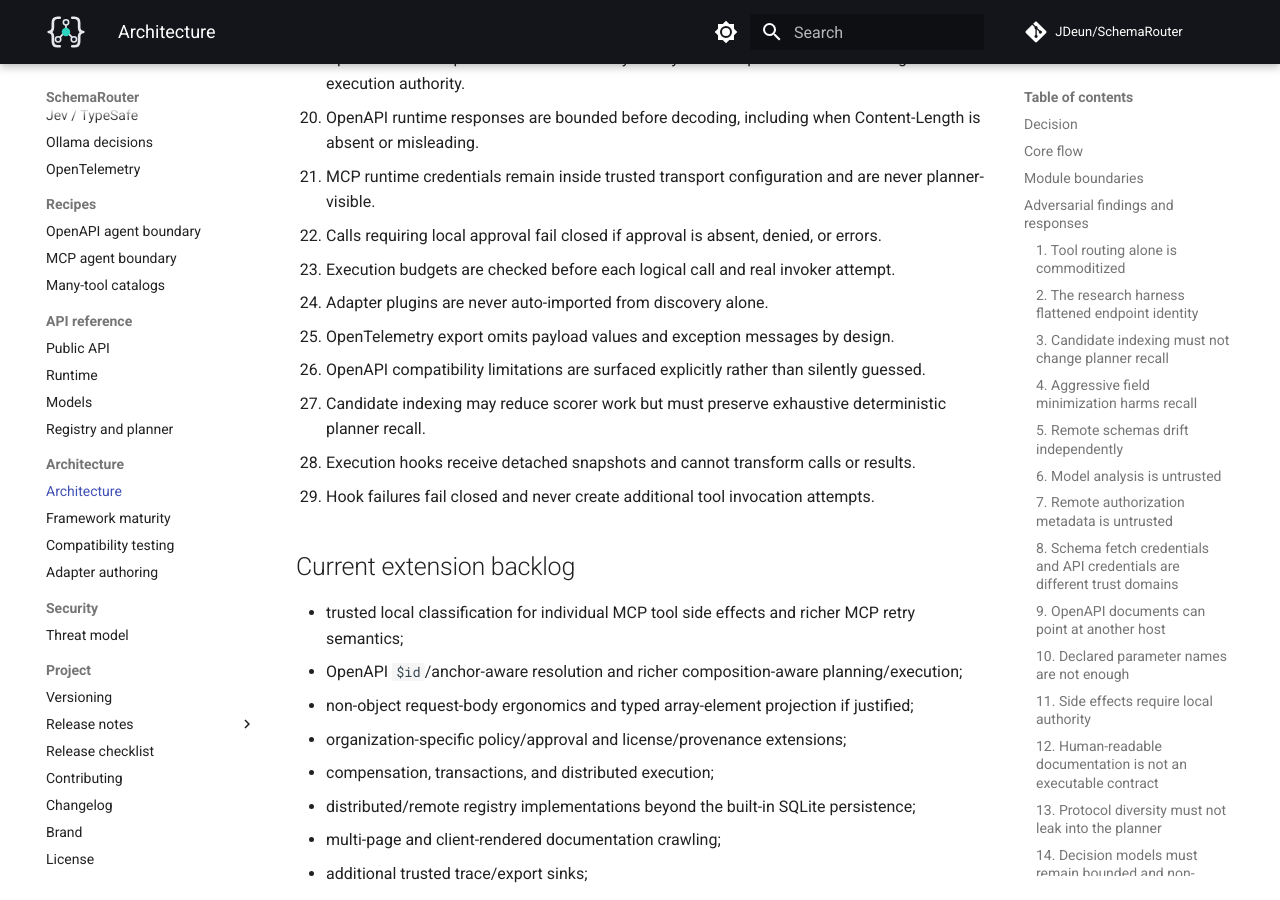
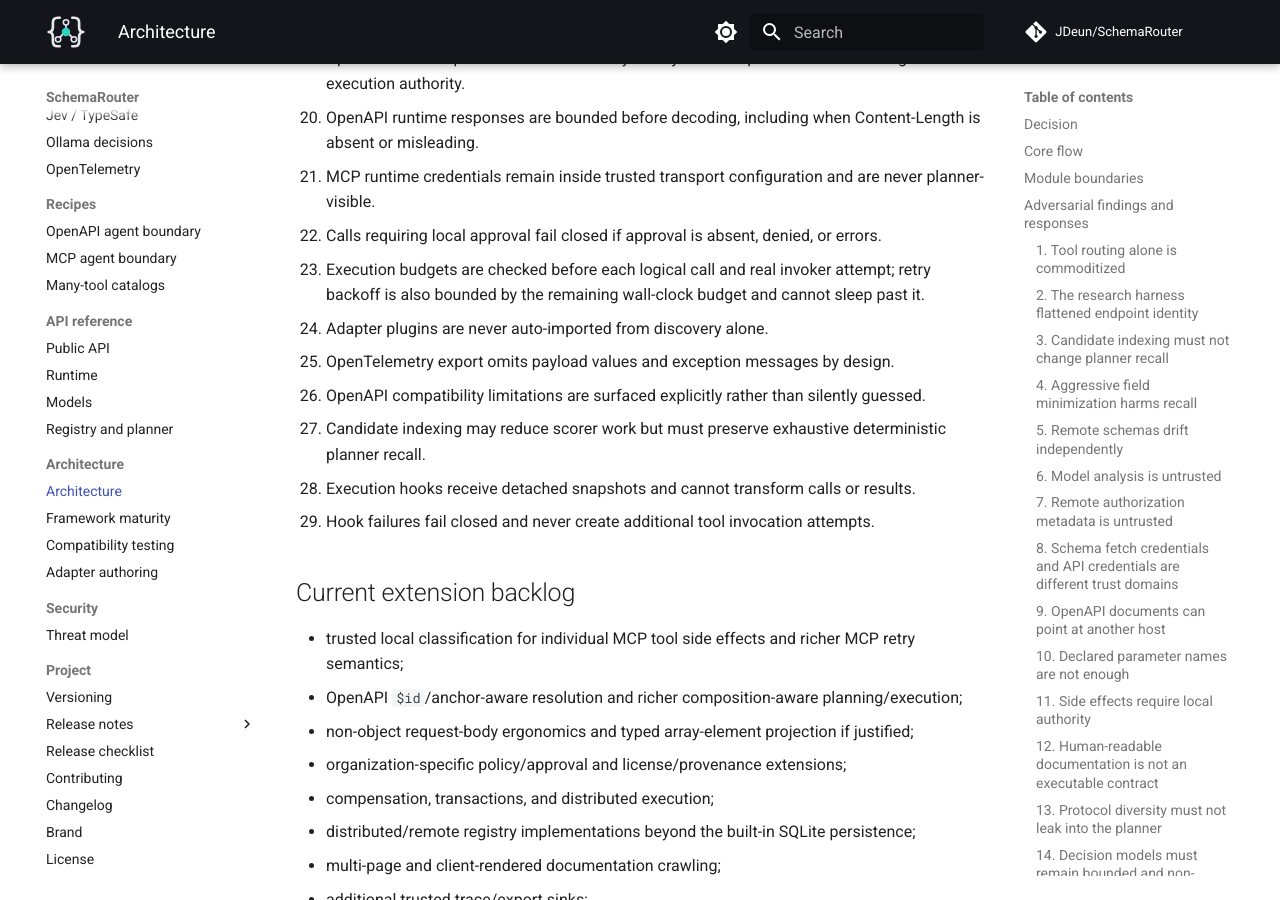
Before and after one commit to JDeun/SchemaRouter, an MkDocs documentation site: the page built from docs/architecture.md, in a window 1280 px wide and 900 px high, scrolled down 6927 px. Built offline with MkDocs 1.6.1 and Material for MkDocs 9.7.7, drawn with Linux system fonts in a browser that asks for light colours; comment, search, counter and statistics services are not loaded.

Commit message:
docs: make retry backoff budget invariant explicit

```diff
--- a/docs/architecture.md
+++ b/docs/architecture.md
@@ -263,7 +263,8 @@ and therefore creates an application-managed sensitive-data store.
 20. OpenAPI runtime responses are bounded before decoding, including when Content-Length is absent or misleading.
 21. MCP runtime credentials remain inside trusted transport configuration and are never planner-visible.
 22. Calls requiring local approval fail closed if approval is absent, denied, or errors.
-23. Execution budgets are checked before each logical call and real invoker attempt.
+23. Execution budgets are checked before each logical call and real invoker attempt; retry
+    backoff is also bounded by the remaining wall-clock budget and cannot sleep past it.
 24. Adapter plugins are never auto-imported from discovery alone.
 25. OpenTelemetry export omits payload values and exception messages by design.
 26. OpenAPI compatibility limitations are surfaced explicitly rather than silently guessed.
```
